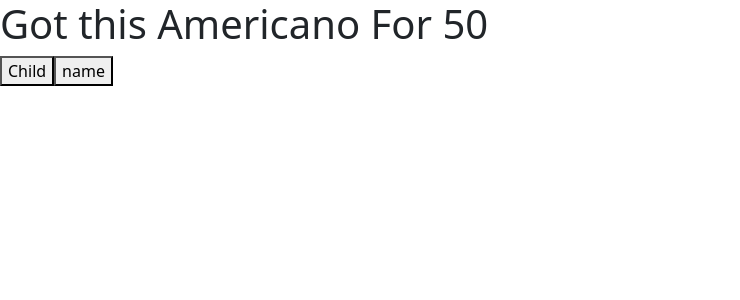
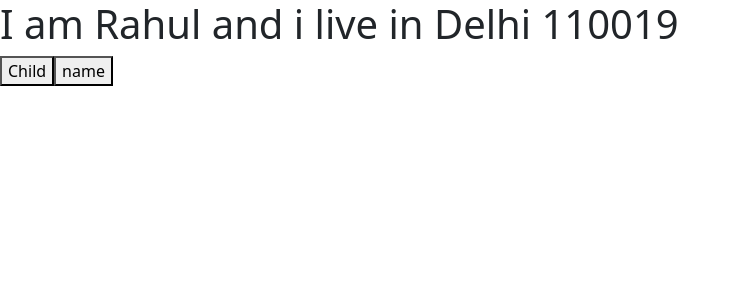
Before and after one commit to himanshu-deval/React_Mosh, a React (Vite) app: page / in a window 1280 px wide. Shown: the top 300 px of the page, without its empty margins (0-740 px from the left). Built offline with nearby package versions, Linux system fonts and the light colour scheme.

Commit message:
Updating Nested Objects

```diff
--- a/src/components/Obbjt.tsx
+++ b/src/components/Obbjt.tsx
@@ -1,26 +1,27 @@
-import React, { useState } from 'react';
-import Button from "./button/Button"
+import React, { useState } from "react";
+import Button from "./button/Button";
 
-const Obbjt=()=>{
-  const [obj,setObj]=useState({
-    Drink:'Americano',
-    price:50,
-  })
+const Obbjt = () => {
+  const [obj, setObj] = useState({
+    Name: "Rahul",
+    address: {
+      city: "Delhi",
+      zipcode: 110019,
+    },
+  });
 
-  const handleClick=()=>{
-    const newObj={
-      Drink:'Coffee',
-      price:40
-    }
-    // const x=obj.Drink='Tea';
-    setObj(newObj);
-
-  }
-  return(
+  const handleClick = () => {
+    setObj({ ...obj, address: { ...obj, city: "Jind", zipcode: 126113 } });
+  };
+  return (
     <>
-    <h1>Got this {obj.Drink} For {obj.price}</h1>
-    <button onClick={handleClick} text="Click">Child</button>
+      <h1>
+        I am {obj.Name} and i live in {obj.address.city} {obj.address.zipcode}
+      </h1>
+      <button onClick={handleClick} text="Click">
+        Child
+      </button>
     </>
-  )
-}
+  );
+};
 export default Obbjt;
```
